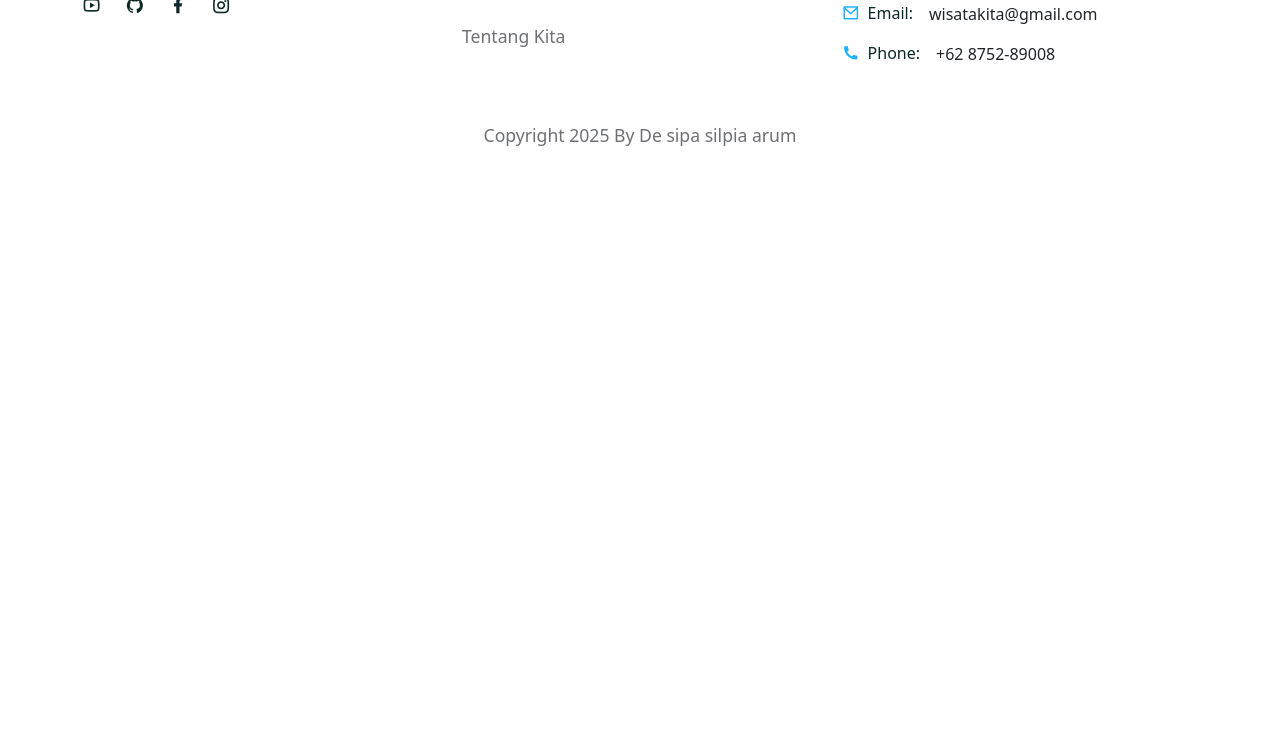
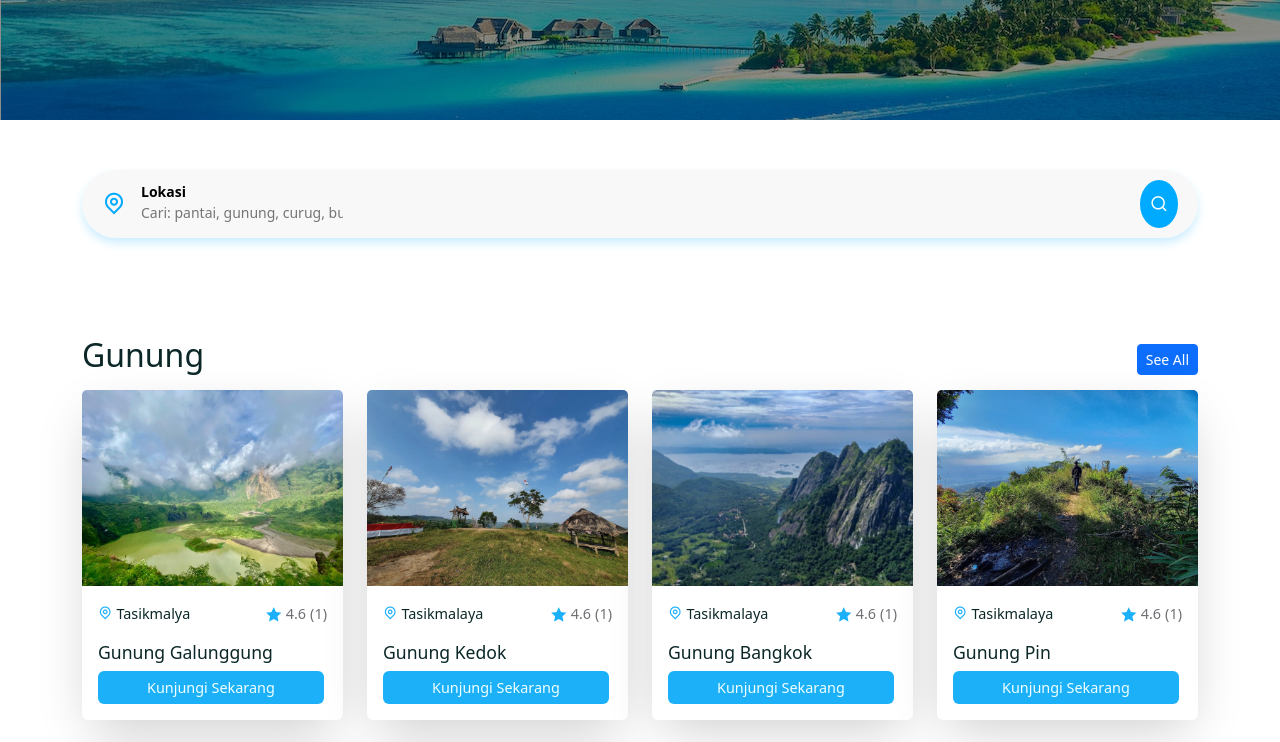
Before and after one commit to desipasilpiaarum/tour-management, a React (Create React App) app in the folder frontend/: page /gunung in a window 1280 px wide. Shown: the part 260-1002 px from the top of the page. Before the commit the page ends 800 px from the top, so only its background shows below. Built offline with nearby package versions, Linux system fonts and the light colour scheme; a web font is replaced by a local one.

Commit message:
change/Gunug

```diff
--- /dev/null
+++ b/frontend/src/pages/Gunung.jsx
@@ -0,0 +1,76 @@
+import React, { useState, useEffect } from "react";
+import { useNavigate, Link } from "react-router-dom";
+import CommonSection from "../shared/CommonSection";
+import "../styles/tour.css";
+import tourData from '../assets/data/tours';
+import TourCard from '../shared/TourCard';
+import SearchBar from '../shared/SearchBar';
+import Newseletter from '../shared/Newseletter';
+import { Container, Row, Col } from "reactstrap";
+
+const Gunung = () => {
+  const [pageCount, setPageCount] = useState(0);
+  const [page, setPage] = useState(0);
+  const navigate = useNavigate();
+
+  useEffect(() => {
+    const pages = Math.ceil(tourData.length / 4);
+    setPageCount(pages);
+  }, [page]);
+
+  // ✅ Gunakan nama variabel yang sesuai
+  const gunungTours = tourData.filter(tour =>
+    tour.title.toLowerCase().includes("gunung")
+  );
+
+  const renderTours = (tours) => (
+    <Row>
+      {tours.map(tour => (
+        <Col lg='3' className="mb-4" key={tour.id}>
+          <div onClick={() => navigate(`/tour/${tour.id}`)} style={{ cursor: "pointer" }}>
+            <TourCard tour={tour} />
+          </div>
+        </Col>
+      ))}
+    </Row>
+  );
+
+  const renderSection = (title, link, data) => (
+    <>
+      <Row className="align-items-center justify-content-between mb-2 mt-5">
+        <Col><h2>{title}</h2></Col>
+        <Col className="text-end">
+          <Link to={link}>
+            <button className="btn btn-primary btn-sm">See All</button>
+          </Link>
+        </Col>
+      </Row>
+      {renderTours(data)}
+    </>
+  );
+
+  return (
+    <>
+      <CommonSection title={'Gunung'} />
+      <section>
+        <Container>
+          <Row>
+            {/* Tambahkan SearchBar jika ingin */}
+            <SearchBar />
+          </Row>
+        </Container>
+      </section>
+
+      <section className="pt-0">
+        <Container>
+          {/* ✅ Gunakan variabel yang sudah didefinisikan */}
+          {renderSection("Gunung", "/gunung", gunungTours)}
+        </Container>
+      </section>
+
+      <Newseletter />
+    </>
+  );
+};
+
+export default Gunung;
--- a/frontend/src/pages/Tours.jsx
+++ b/frontend/src/pages/Tours.jsx
@@ -70,14 +70,14 @@ const Tours = () => {
           {lowerSearch === "" && (
             <>
               {renderSection("Pantai", "/pantai", pantaiTours)}
-              {renderSection("Pegunungan", "/gunung", gunungTours)}
+              {renderSection("gunung", "/gunung", gunungTours)}
               {renderSection("Air Terjun", "/curug", curugTours)}
               {renderSection("Bukit", "/bukit", bukitTours)}
             </>
           )}
 
           {lowerSearch === "pantai" && renderSection("Pantai", "/pantai", pantaiTours)}
-          {lowerSearch === "gunung" && renderSection("Pegunungan", "/gunung", gunungTours)}
+          {lowerSearch === "gunung" && renderSection("gunung", "/gunung", gunungTours)}
           {(lowerSearch === "curug" || lowerSearch === "air terjun" || lowerSearch === "sindang") &&
             renderSection("Air Terjun", "/curug", curugTours)}
           {lowerSearch === "bukit" && renderSection("Bukit", "/bukit", bukitTours)}
--- a/frontend/src/router/Routers.js
+++ b/frontend/src/router/Routers.js
@@ -1,5 +1,5 @@
 import React from "react";
-import {Routes, Route, Navigate} from 'react-router-dom'
+import { Routes, Route, Navigate } from 'react-router-dom';
 
 import Home from './../pages/Home';
 import Tours from './../pages/Tours';
@@ -9,23 +9,24 @@ import Register from './../pages/Register';
 import SearchResultList from './../pages/SearchResultList';
 import ThankYou from "../pages/ThankYou";
 import Tentangkami from "../pages/Tentangkami";
-import Pantai from "../pages/Pantai"; // benar, sesuai nama file
+import Pantai from "../pages/Pantai";
+import Gunung from './../pages/Gunung'; // ✅ Import Gunung ditambahkan
 
 const Routers = () => {
     return (
-    <Routes>
-        <Route path='/' element={<Navigate to='/home'/>} />
-        <Route path='/home' element={<Home/>}/>
-        <Route path='/tours' element={<Tours/>}/>
-        <Route path='/tour/:id' element={<TourDetails/>}/>
-        <Route path='/login' element={<Login/>}/>
-        <Route path='/register' element={<Register/>}/>
-        <Route path='/tentangkami' element={<Tentangkami/>}/>
-        <Route path='/thank-you' element={<ThankYou/>}/>
-        <Route path='/Pantai' element={<Pantai/>}/>
-        <Route path='/tour/search' element={<SearchResultList/>}/>
-
-    </Routes>
+        <Routes>
+            <Route path='/' element={<Navigate to='/home' />} />
+            <Route path='/home' element={<Home />} />
+            <Route path='/tours' element={<Tours />} />
+            <Route path='/tour/:id' element={<TourDetails />} />
+            <Route path='/login' element={<Login />} />
+            <Route path='/register' element={<Register />} />
+            <Route path='/tentangkami' element={<Tentangkami />} />
+            <Route path='/thank-you' element={<ThankYou />} />
+            <Route path='/pantai' element={<Pantai />} /> {/* disarankan pakai lowercase path */}
+            <Route path='/gunung' element={<Gunung />} /> {/* ✅ sudah diperbaiki */}
+            <Route path='/tour/search' element={<SearchResultList />} />
+        </Routes>
     );
 };
 
```
